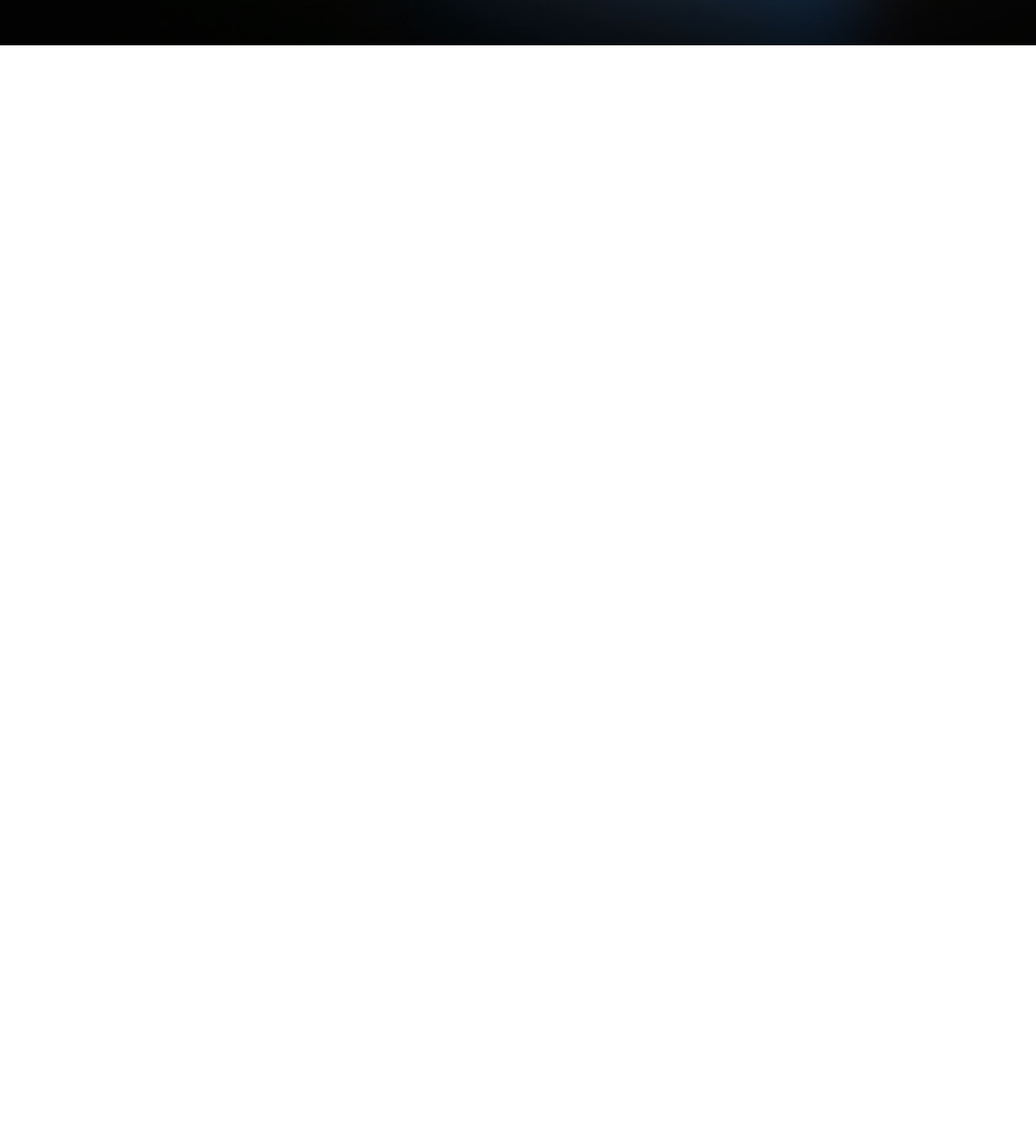
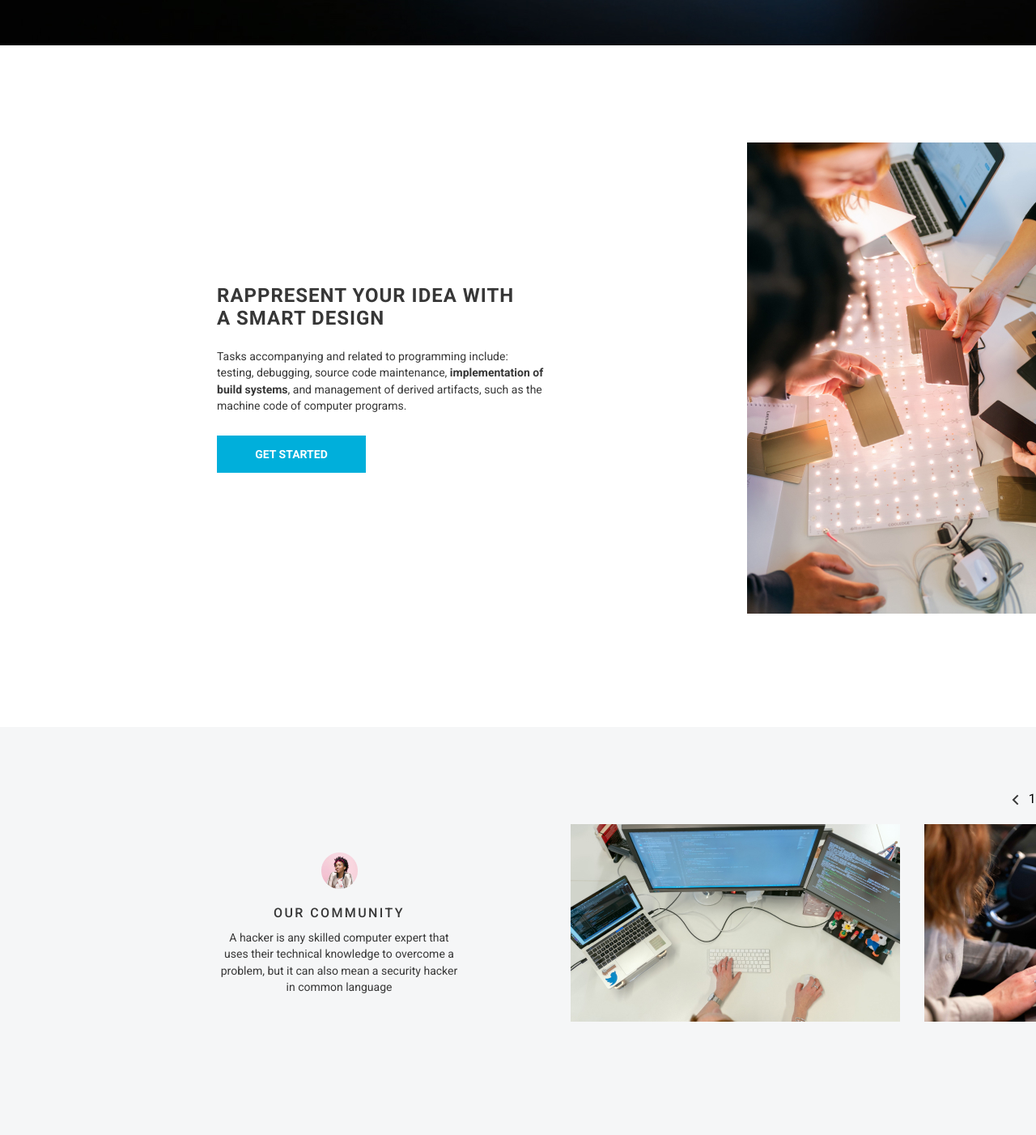
Before and after one commit to KrasovskyAlexander/webdev, a plain HTML site: page index.html in a window 1280 px wide. Shown: the part 688-2090 px from the top of the page at 81% size. Before the commit the page ends 800 px from the top, so only its background shows below. Drawn offline with nearby package versions, Linux system fonts and the light colour scheme.

Commit message:
feat: add 2 and 3 section

```diff
--- a/index.html
+++ b/index.html
@@ -11,6 +11,7 @@
 <body>
     <div class="container">
         <section class="main-section">
+            <h1>webdev</h1>
             <header class="main-section__header">
                 <nav>
                     <a href="" class="main-section__header__a">About</a>
@@ -24,10 +25,41 @@
             <h3 class="main-section__subtitle">Whatever the approach to development may be, the final program must satisfy some fundamental properties</h3>
             <button class="btn main-section__btn">get started</button>
             <div class="main-section__icons">
-                <a href=""><img src="./assets/icons/mail_fff.svg" alt="mail"></a>
-                <a href=""><img src="./assets/icons/facebook_fff.svg" alt="facebook"></a>
-                <a href=""><img src="./assets/icons/insta_fff.svg" alt="instagram"></a>
-                <a href=""><img src="./assets/icons/telegram_fff.svg" alt="youtube"></a>
+                <a href="" class="main-section__icon"><img src="./assets/icons/mail_fff.svg" alt="mail"></a>
+                <a href="" class="main-section__icon"><img src="./assets/icons/facebook_fff.svg" alt="facebook"></a>
+                <a href="" class="main-section__icon"><img src="./assets/icons/insta_fff.svg" alt="instagram"></a>
+                <a href="" class="main-section__icon"><img src="./assets/icons/telegram_fff.svg" alt="youtube"></a>
+            </div>
+        </section>
+
+        <section class="smart-design">
+            <div class="smart-design__content">
+                <h3 class="smart-design__content__title">Rappresent your idea with a smart Design</h3>
+                <div class="smart-design__content__text">Tasks accompanying and related to programming include: testing, debugging, source code maintenance, <strong>implementation of build systems</strong>, and management of derived artifacts, such as the machine code of computer programs.</div>
+                <button class="btn smart-design__content__btn">get started</button>
+            </div>
+            <img src="./assets/img/content-image-1.jpg" alt="smart design" class="smart-design__img">
+        </section>
+
+        <section class="community">
+            <div class="community__comment">
+                <img src="./assets/icons/girl.png" alt="user" class="community__comment__img">
+                <h4 class="community__comment__title">our community</h4>
+                <div class="community__comment__text">A hacker is any skilled computer expert that uses their technical knowledge to overcome a problem, but it can also mean a security hacker in common language</div>
+            </div>
+            <div class="slider">
+                <div class="slide-btn">
+                    <img src="./assets/icons/prev.svg" alt="prev" class="slider-arrow">
+                    <span class="slider-num">1</span>
+                    <span class="slider-num">/</span>
+                    <span class="slider-num">5</span>
+                    <img src="./assets/icons/next.svg" alt="next" class="slider-arrow">
+                </div>
+                <div class="slider-items">
+                    <img src="./assets/img/slider-item-1.jpg" alt="slider img" class="slider-item">
+                    <img src="./assets/img/slider-item-2.jpg" alt="slider img" class="slider-item">
+                    <img src="./assets/img/slider-item-3.jpg" alt="slider img" class="slider-item">
+                </div>
             </div>
         </section>
     </div>
--- a/style.css
+++ b/style.css
@@ -9,23 +9,7 @@
     box-sizing: border-box;
 }
 
-.btn{
-    width: 184px;
-    height: 46px;
-    cursor: pointer;
-    background:var(--main-color);
-    text-align: center;
-    font-style: normal;
-    font-weight: bold;
-    font-size: 13px;
-    line-height: 16px;
-    text-transform: uppercase;
-    color: #FFFFFF;
-    display: block;
-    margin: 0 auto;
-    margin-top: 29px;
-    border:none;
-}
+
 
 body{
     font-family: 'Roboto', sans-serif;
@@ -34,6 +18,35 @@ body{
     width: 1600px;
     margin: 0 auto;
 }
+
+/* ------------------------- */
+h1{
+    display: none;
+}
+
+.btn{
+    width: 184px;
+    height: 46px;
+    cursor: pointer;
+    background:var(--main-color);
+    font-style: normal;
+    font-weight: bold;
+    font-size: 14px;
+    line-height: 16px;
+    text-transform: uppercase;
+    color: #FFFFFF;
+    display: flex;
+    align-items:center;
+    justify-content:center;
+    border:none;
+}
+
+.btn:hover{
+    background: #009CC2;
+}
+
+
+/* ------------------------- */
 
 .main-section{
     height: 744px;
@@ -119,6 +132,11 @@ body{
     margin-top: 22px;
 }
 
+.main-section .main-section__btn{
+    margin: 0 auto;
+    margin-top: 29px;
+}
+
 .main-section .main-section__icons{
     margin-top: 183px;
     width: 170px;
@@ -126,3 +144,137 @@ body{
     display: flex;
     justify-content:space-between;
 }
+
+.main-section .main-section__icon:hover{
+    border-bottom: 1px solid white;
+}
+
+/* ------------------------- */
+
+.smart-design{
+    height: 842px;
+    padding:120px 0 140px 0;
+    display: flex;
+}
+
+.smart-design .smart-design__content{
+    margin-left: 268px;
+
+}
+
+.smart-design .smart-design__content .smart-design__content__title{
+    width: 370px;
+    height: 57px;
+    font-style: normal;
+    font-weight: bold;
+    font-size: 24px;
+    line-height: 28px;
+    letter-spacing: 1px;
+    text-transform: uppercase;
+    color:var(--text-color);;
+    text-align: left;
+    margin-top: 175px;
+    margin-bottom: 22px;
+}
+
+.smart-design .smart-design__content .smart-design__content__text{
+    width: 407px;
+    height: 80px;
+    font-style: normal;
+    font-weight: normal;
+    font-size: 14px;
+    line-height: 145%;
+    color:var(--text-color);
+    margin-bottom: 28px;
+}
+
+.smart-design .smart-design__img{
+    margin-left: 248px;
+}
+
+/* -------------- */
+
+.community{
+    height: 504px;
+    background: #F5F6F7;
+    padding: 1px;
+    padding-bottom: 20px;
+    display: flex;
+    justify-content: space-between;
+    align-items:center;
+}
+
+.community .community__comment{
+    margin-left: 269px;
+    display: flex;
+    flex-direction: column;
+    align-items:center;
+}
+
+.community .community__comment .community__comment__img{
+    margin-bottom: 20px;
+    width: 45px;
+    height: 45px;
+}
+
+.community .community__comment .community__comment__title{
+    width: 162px;
+    height: 20px;
+    font-style: normal;
+    font-weight: 500;
+    font-size: 16px;
+    line-height: 20px;
+    text-align: center;
+    letter-spacing: 2.4px;
+    text-transform: uppercase;
+    color:var(--text-color);
+    margin-bottom: 10px;
+}
+
+.community .community__comment .community__comment__text{
+    width: 298px;
+    height: 80px;
+    font-style: normal;
+    font-weight: normal;
+    font-size: 14px;
+    line-height: 145%;
+    color:var(--text-color);
+    text-align: center;
+}
+
+.slider{
+    display: flex;
+    flex-direction: column;
+    align-items:center;
+    margin-bottom: 42px;
+}
+
+.slide-btn{
+    margin-bottom: 20px;
+    margin-left: 292px;
+    width: 82px;
+    height: 20px;
+    display: flex;
+    justify-content: space-between;
+    align-items:center;
+}
+
+.slide-num{
+    font-style: normal;
+    font-weight: bold;
+    font-size: 20px;
+    line-height: 140%;
+    color:var(--text-color);
+}
+
+.slider-items{
+    width: 894px;
+    display: flex;
+    justify-content: space-between;
+    margin-left: 15px;
+}
+
+.slider-arrow:hover{
+    padding-bottom: 1px;
+    border-bottom: 1px solid var(--text-color);
+}
```
Also changed, not shown: assets/icons/girl.png (added), assets/icons/next.svg (added), assets/icons/prev.svg (added), assets/img/content-image-1.jpg (added), assets/img/slider-item-1.jpg (added), assets/img/slider-item-2.jpg (added), assets/img/slider-item-3.jpg (added).
